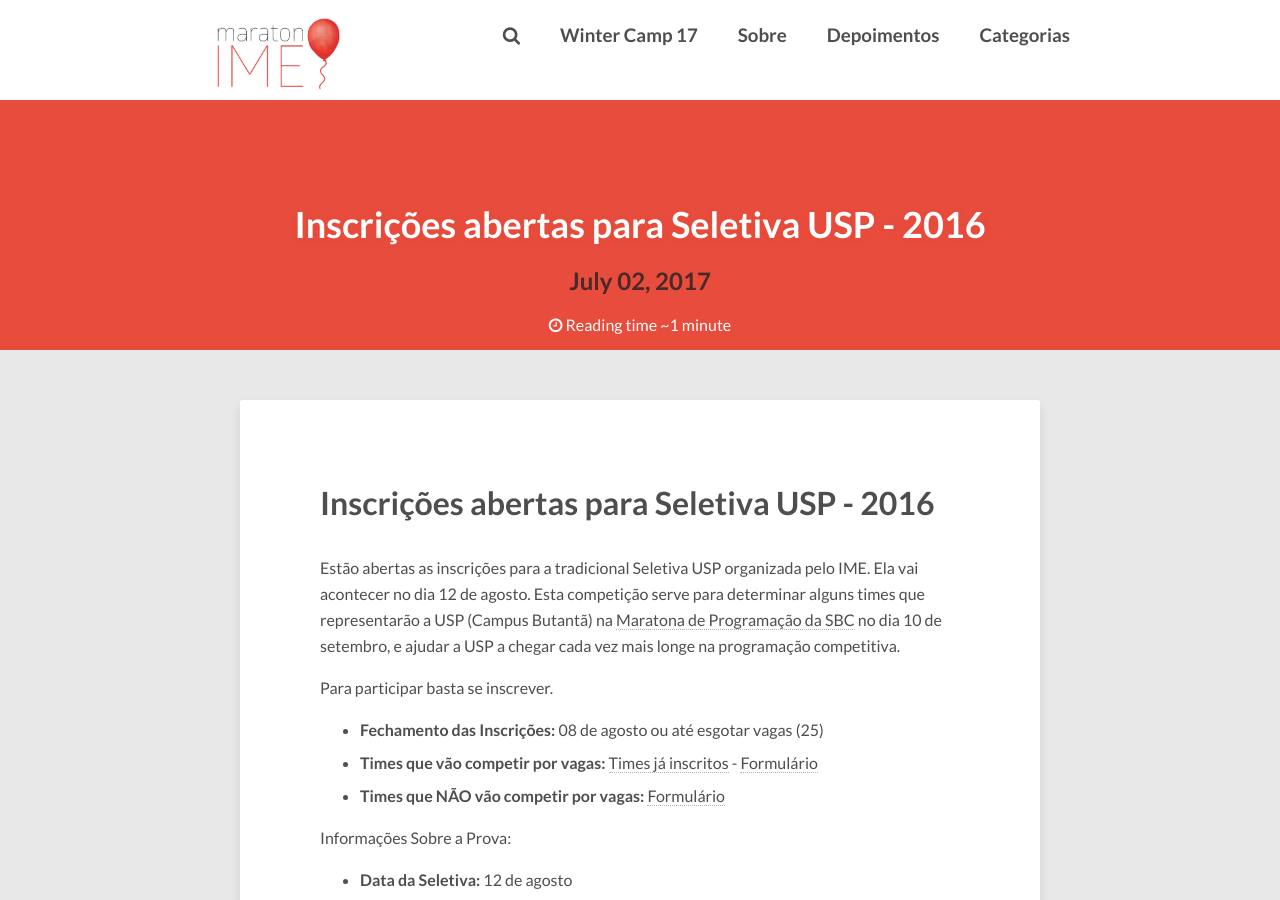
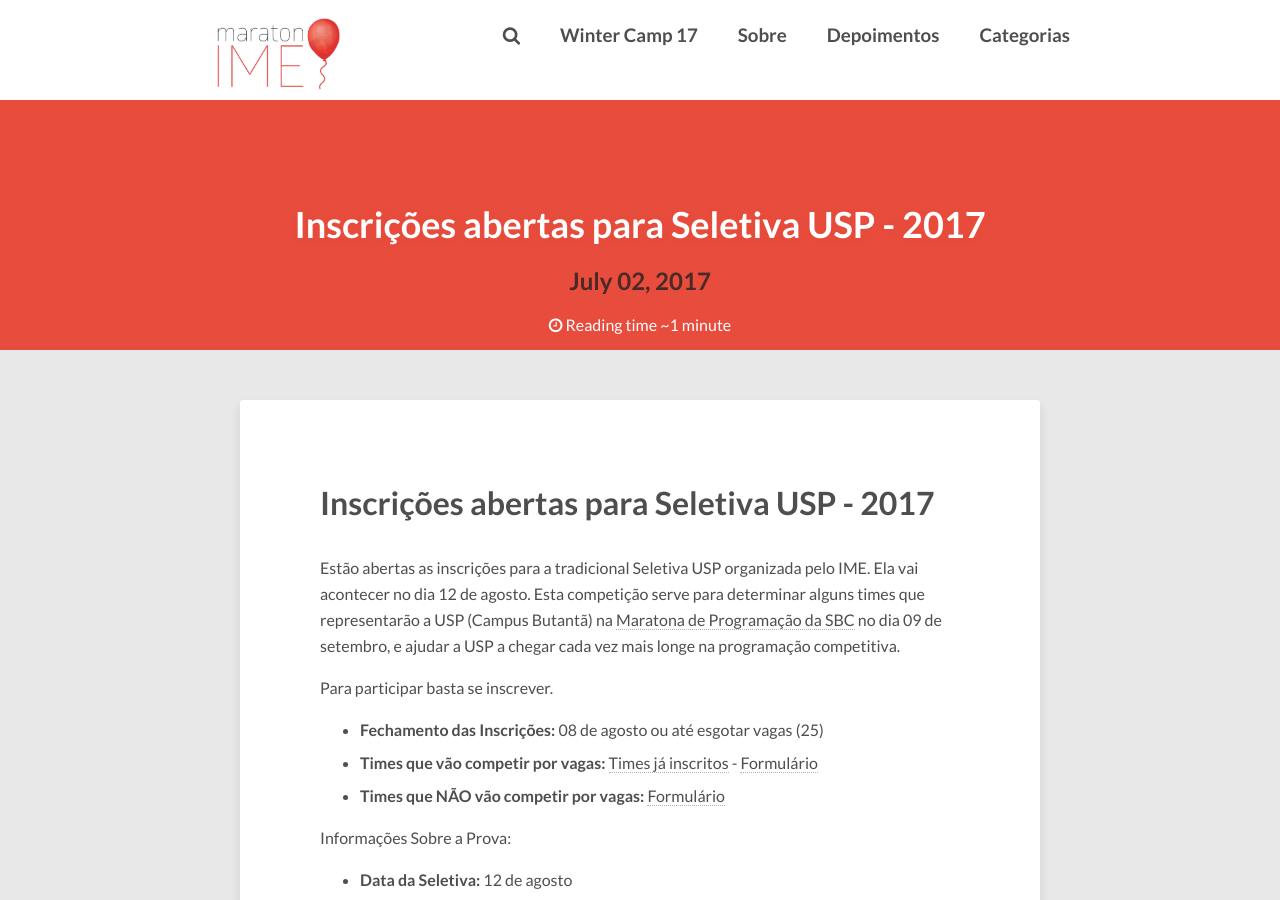
Before and after one commit to maratonusp/blog, a Jekyll site: the page built from _posts/2017-07-01-seletiva-usp-2017.md, in a window 1280 px wide and 900 px high. Built offline with Jekyll 4.4.1, drawn with Linux system fonts in a browser that asks for light colours; nearby versions of some CDN libraries; comment, search, counter and statistics services are not loaded; some of the changed text lies outside the part shown.

Commit message:
Arrumando info

```diff
--- a/_posts/2017-07-01-seletiva-usp-2017.md
+++ b/_posts/2017-07-01-seletiva-usp-2017.md
@@ -1,5 +1,5 @@
 ---
-title: Inscrições abertas para Seletiva USP - 2016
+title: Inscrições abertas para Seletiva USP - 2017
 date: '2017-07-02 00:00:00'
 categories:
 - seletiva
@@ -8,7 +8,7 @@ categories:
 permalink: seletiva-2017
 layout: post
 ---
-Estão abertas as inscrições para a tradicional Seletiva USP organizada pelo IME. Ela vai acontecer no dia 12 de agosto. Esta competição serve para determinar alguns times que representarão a USP (Campus Butantã) na [Maratona de Programação da SBC](http://maratona.ime.usp.br/) no dia 10 de setembro, e ajudar a USP a chegar cada vez mais longe na programação competitiva.
+Estão abertas as inscrições para a tradicional Seletiva USP organizada pelo IME. Ela vai acontecer no dia 12 de agosto. Esta competição serve para determinar alguns times que representarão a USP (Campus Butantã) na [Maratona de Programação da SBC](http://maratona.ime.usp.br/) no dia 09 de setembro, e ajudar a USP a chegar cada vez mais longe na programação competitiva.
 
 Para participar basta se inscrever.
 - **Fechamento das Inscrições:** 08 de agosto ou até esgotar vagas (25)
```
